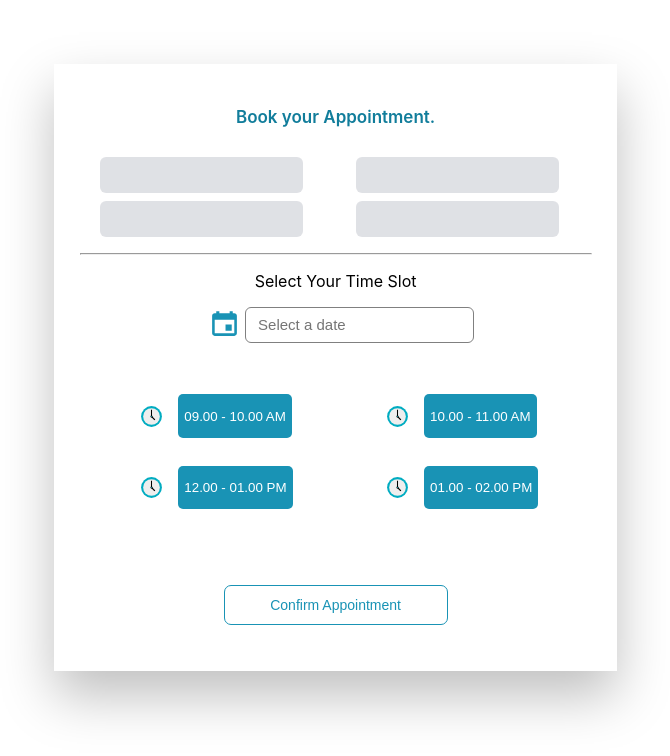
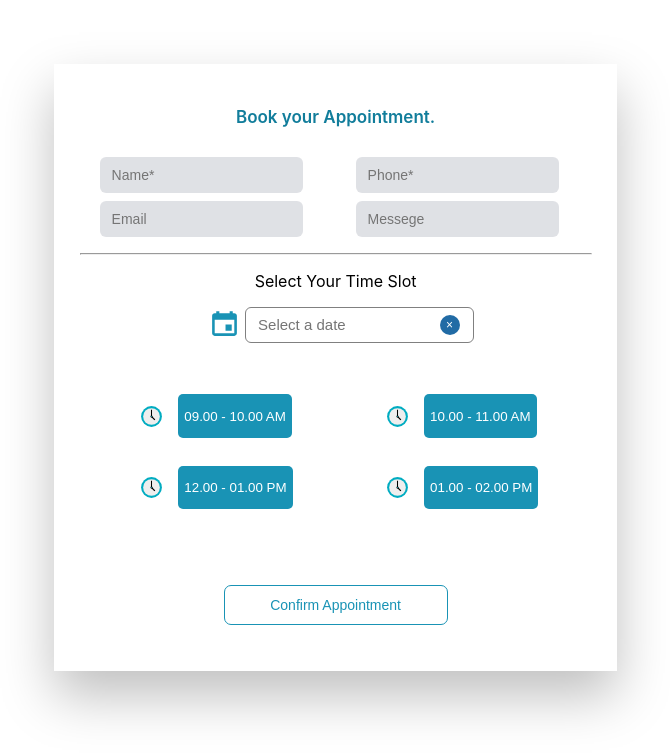
Before and after one commit to Chandrakant92/AiSense-Naturopathy-ReactWebApp, a React (Create React App) app: page /slot in a window 1280 px wide. Shown: the top 756 px of the page, without its empty margins (266-936 px from the left). Built offline with nearby package versions, Linux system fonts and the light colour scheme.

Commit message:
All Done

```diff
--- a/src/component/Appointment.jsx
+++ b/src/component/Appointment.jsx
@@ -7,28 +7,30 @@ import { useNavigate } from 'react-router-dom';
 
 
 function Appointment() {
-  const [name, setName] = useState("name");
-  const [email, setEmail] = useState("Email");
-  const [phone, setPhone] = useState("Phone");
-  const [messege, setMessege] = useState("Messege");
+  const [name, setName] = useState("");
+  const [email, setEmail] = useState("");
+  const [phone, setPhone] = useState("");
+  const [messege, setMessege] = useState("");
   const navigate = useNavigate();
 
   const HandleAppointment = (event) => {
 
 
-    if (name === '' || email === '' || phone === '' || Messege === '') {
+    if (name === '' || email === '' || phone === '' || messege === '') {
       // alert("Data uploaded successfully")
 
       alert('All fields are required');
-      return;
+      return
     }
     else if (phone.length !== 10) {
       alert("Invalid phone number");
-      return;
+      return
+    }else{
+      navigate('/slot', { state: { name, email, phone, messege } })
     }
 
-    navigate('/slot', { state: { name, email, phone, Messege } })
   }
+
   return (
     <>
       <form>
--- a/src/component/Footer.jsx
+++ b/src/component/Footer.jsx
@@ -1,15 +1,39 @@
 /* eslint-disable jsx-a11y/no-distracting-elements */
-import React from 'react'
+import React,{useState} from 'react'
 import './footer.css'
 import { FaFacebookF } from 'react-icons/fa';
 import { FaLinkedinIn } from 'react-icons/fa';
 import { AiFillYoutube } from 'react-icons/ai';
 import { BsTwitter } from 'react-icons/bs';
 import { PiWarning } from 'react-icons/pi';
+import { useNavigate } from 'react-router-dom';
 
 
 
 function Footer() {
+    const [name, setName] = useState("");
+  const [email, setEmail] = useState("");
+  const [phone, setPhone] = useState("");
+  const [messege, setMessege] = useState("");
+  const navigate = useNavigate();
+
+  const HandleAppointment = (event) => {
+
+
+    if (name === '' || email === '' || phone === '' || messege === '') {
+      // alert("Data uploaded successfully")
+
+      alert('All fields are required');
+      return
+    }
+    else if (phone.length !== 10) {
+      alert("Invalid phone number");
+      return
+    }else{
+      navigate('/slot', { state: { name, email, phone, messege } })
+    }
+
+  }
     return (
         <>
             <footer>
@@ -54,12 +78,20 @@ function Footer() {
                         <div style={{ backgroundColor: '#e9ebf0', borderRadius: '10px', padding: '1%', marginRight: '5%' }}>
                             <div style={{ display: 'flex', flexDirection: 'column' }}>
                                 <h3 style={{ color: '#0ea3cc', textAlign: 'center' }}>Book An Appointment</h3>
-                                <input className='input' placeholder='Name*' type="text" />
-                                <input className='input' placeholder='Email' type="text" />
-                                <input className='input' placeholder='Contact no.*' type="text" />
-                                <input className='input' placeholder='Message' type="text" />
+                                <input className='input' placeholder='Name*' type="text"
+                                value={name}
+                                onChange={(event) => setName(event.target.value)}/>
+                                <input className='input' placeholder='Email' type="text"
+                                 value={email}
+                                 onChange={(event) => setEmail(event.target.value)}/>
+                                <input className='input' placeholder='Contact no.*' type="text"
+                                value={phone}
+                                onChange={(event) => setPhone(event.target.value)}/>
+                                <input className='input' placeholder='Message' type="text"
+                                value={messege}
+                                onChange={(event) => setMessege(event.target.value)}/>
                                 <div style={{ backgroundColor: '#0ea3cc', margin: '5%', borderRadius: '10px', cursor: 'pointer' }}>
-                                    <p className='submitBTN' style={{ textAlign: 'center' }}>SUBMIT</p>
+                                    <p onClick={HandleAppointment} className='submitBTN' style={{ textAlign: 'center' }}>SUBMIT</p>
                                 </div>
                             </div>
                         </div>
--- a/src/component/Timeslot.jsx
+++ b/src/component/Timeslot.jsx
@@ -23,24 +23,20 @@ function Timeslot() {
   const [Phone, setPhone] = useState(phone);
   const [Messege, setMessege] = useState(messege);
 
-  console.log('====================================');
-  console.log(Name, name, 'name');
-  console.log('====================================');
-  const [selectedDate, setSelectedDate] = useState(null);
+  // console.log('====================================');
+  // console.log(Name, name, 'name');
+  // console.log('====================================');
+  const [selectedDate, setSelectedDate] = useState('');
   const [selectedTimeSlot, setSelectedTimeSlot] = useState('');
 
-  // const handleTimeSlotClick = (timeSlot) => {
-  //   setSelectedTimeSlot(timeSlot);
-  // };
 
 
-  const handleDateChange = (date) => {
-    setSelectedDate(date);
-  };
+
+
 
   const HandleAppointment = (event) => {
     console.log(name, email, phone, Messege, selectedDate);
-    if (!Name || !Email || !Phone || !Messege || !selectedDate) {
+    if (!Name || !Email || !Phone || !Messege || !selectedDate || !selectedTimeSlot) {
       alert("Please fill in all the required fields.");
       return; // Prevent form submission
     }
@@ -58,29 +54,10 @@ function Timeslot() {
 
 
        // Get the current date (without the time)
-    const currentDate = new Date().toISOString().split('T')[0];
+    // const currentDate = new Date().toISOString().split('T')[0];
 
     // Check if the selected time slot is available
-    const slotRef = database.ref('AppointmentData')
-      .orderByChild('Date')
-      .equalTo(selectedDate.toISOString());
 
-    slotRef.once('value', (snapshot) => {
-      const appointments = snapshot.val();
-      if (appointments) {
-        const appointmentsOnSelectedDate = Object.values(appointments);
-        const slotsBookedOnSelectedDate = appointmentsOnSelectedDate
-          .filter(appointment => appointment.TimeSlot === selectedTimeSlot);
-
-        if (slotsBookedOnSelectedDate.length >= 10) {
-          // The selected time slot is not available
-          alert('The selected time slot is not available. Please choose another time slot.');
-
-        }
-        else{
-          alert("time slote is available")
-        }
-      }
 
 
       // Save the form data to Firebase
@@ -108,7 +85,7 @@ function Timeslot() {
       }
 
       )
-    });
+    ;
     }
     catch (error) {
 
@@ -133,43 +110,56 @@ function Timeslot() {
 
 
   // ========================================================Handle Time Slot Availability===================================================================
+  const handleDateChange = (date) => {
+    setSelectedDate(date);
+  };
 
-  const [Data, setData] = useState([]);
-
-  // useEffect(() => {
-  //   // Fetch data from Firebase
-
-  // }, []);
 
   const handleTimeSlotClick = (timeSlot) => {
+
     setSelectedTimeSlot(timeSlot);
+    if (selectedDate==='') {
+      alert("Please select the Date first..!")
+
+      return;
+
+     }
+    // const currentDate = new Date().toISOString().split('T')[0];
+    const database = firebase.database();
+    const slotRef = database.ref('/AppointmentData')
+    // console.log('====================================');
+    //  console.log(selectedDate.toISOString().split('T')[0]);
+    // console.log('====================================')
+
+    slotRef.orderByChild('Date')
+    slotRef.equalTo(selectedDate.toISOString().split('T')[0]);
+  slotRef.once('value', (snapshot) => {
+    const appointments = snapshot.val();
+    if (appointments) {
+      const appointmentsOnSelectedDate = Object.values(appointments);
+      const slotsBookedOnSelectedDate = appointmentsOnSelectedDate
+        .filter(appointment => appointment.TimeSlot === selectedTimeSlot);
+
+      if (slotsBookedOnSelectedDate.length >= 10) {
+        // The selected time slot is not available
+        alert('The selected time slot is not available. Please choose another time slot.');
+        console.log('====================================');
+        console.log(selectedTimeSlot);
+        console.log('====================================');
+        setSelectedTimeSlot('');
+        return;
+      }
+      else{
+
+        alert("time slote is available")
+      }
+    }
+
+  })
+
+  };
 
 
-    console.log("Button clicked..!!");
-    // ========================================
-    const databaseRef = firebase.database().ref('/AppointmentData'); // Assuming your data is stored under '/data' node in Firebase
-    databaseRef.on('value', (snapshot) => {
-      const fetchedData = snapshot.val();
-      if (fetchedData) {
-        // Convert the fetched data object into an array
-        const dataArray = Object.keys(fetchedData).map((key) => ({
-          id: key,
-          ...fetchedData[key],
-        }));
-        setData(dataArray);
-        const idsArray = Data.map(item => item.CurrentTime);
-        // setDataArray(idsArray);
-
-        // Logging the ids in the console
-        idsArray.forEach(id => {
-          console.log('ID:', id);
-        });
-      }
-    });
-    console.log(Data);
-
-
-  };
   // =============================================================
   const today = new Date();
   today.setHours(0, 0, 0, 0);
@@ -186,21 +176,21 @@ function Timeslot() {
                 <input className='inputS' type="text"
                   value={Name}
                   onChange={(event) => setName(event.target.value)}
-                  placeholder={name} />
+                  placeholder={name===''?'Name*':name} />
                 <input className='inputS' type="text"
                   value={Email}
                   onChange={(event) => setEmail(event.target.value)}
-                  placeholder={email} />
+                  placeholder={email===''?'Email':email} />
               </div>
               <div>
                 <input className='inputS' type="text"
                   value={Phone}
                   onChange={(event) => setPhone(event.target.value)}
-                  placeholder={phone} />
+                  placeholder={phone===''?'Phone*':phone} />
                 <input className='inputS' type="text"
                   value={Messege}
                   onChange={(event) => setMessege(event.target.value)}
-                  placeholder={messege}
+                  placeholder={messege===''?'Messege':messege}
                 />
               </div>
             </div>
```
